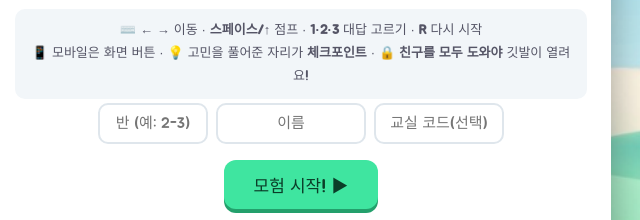
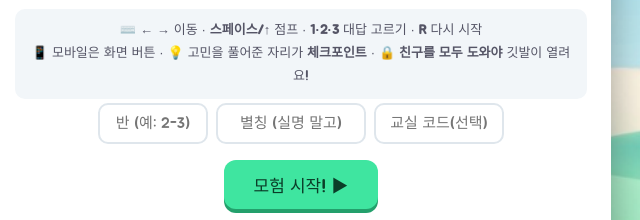
Before and after one commit to cleveranawim-source/mind-jump, a plain HTML site: page index.html in a window 1280 px wide. Shown: the part 397-617 px from the top of the page, 339-979 px from the left. Drawn offline with Linux system fonts and the light colour scheme.

Commit message:
문구: 이름 입력칸 「이름」→「별칭 (실명 말고)」
학생 기록이 반 코드를 아는 사람에게 읽힐 수 있어 처음부터 실명을 넣지 않게 안내.

Co-Authored-By: Claude Opus 5.5 <noreply@anthropic.com>

```diff
--- a/index.html
+++ b/index.html
@@ -150,7 +150,7 @@
       </div>
       <div class="inputs">
         <input id="in-class" placeholder="반 (예: 2-3)" maxlength="10">
-        <input id="in-name" placeholder="이름" maxlength="10">
+        <input id="in-name" placeholder="별칭 (실명 말고)" maxlength="10">
         <input id="in-room" placeholder="교실 코드(선택)" maxlength="8" style="width:130px;">
       </div>
       <button class="btn" id="btn-start">모험 시작! ▶</button>
```
